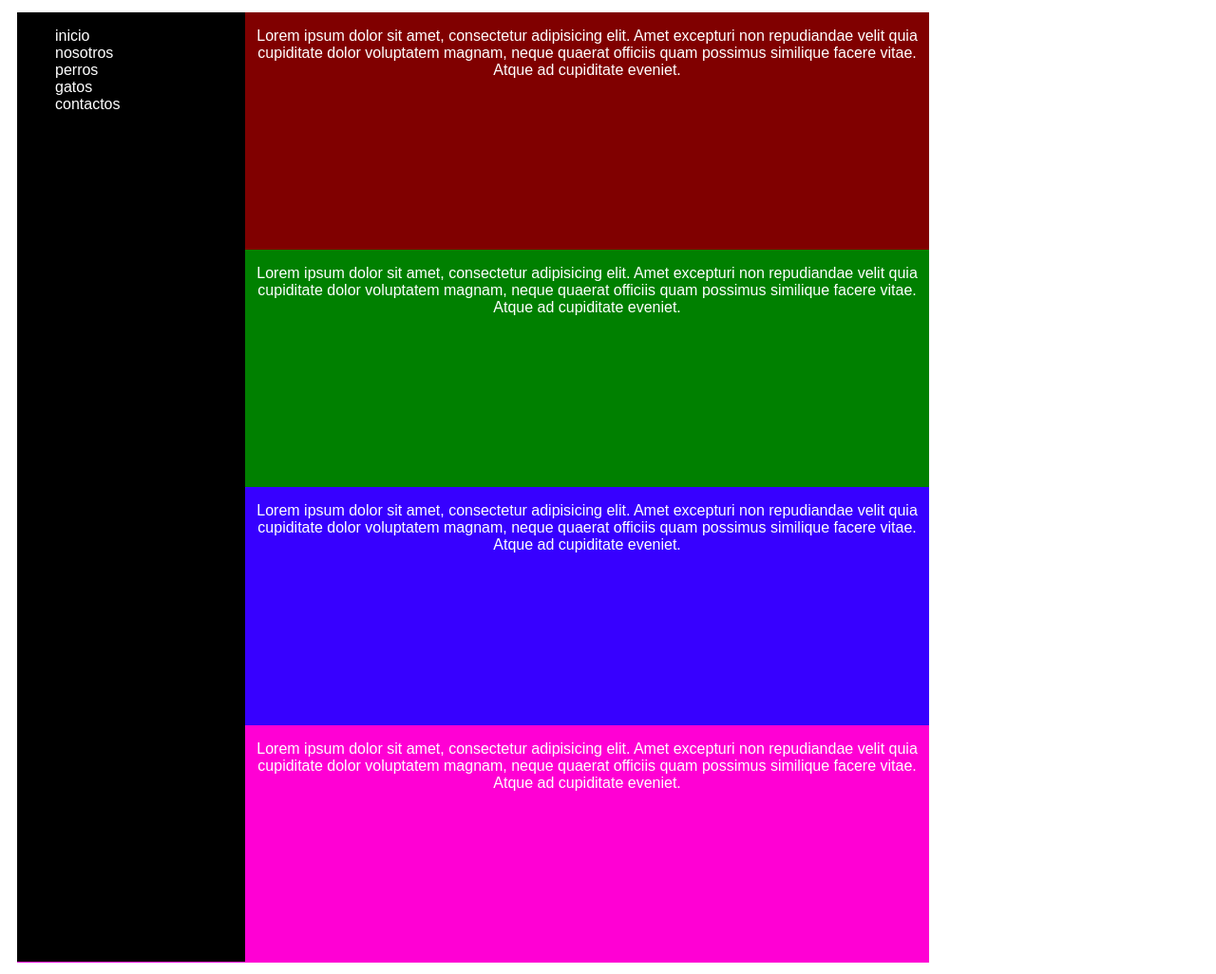
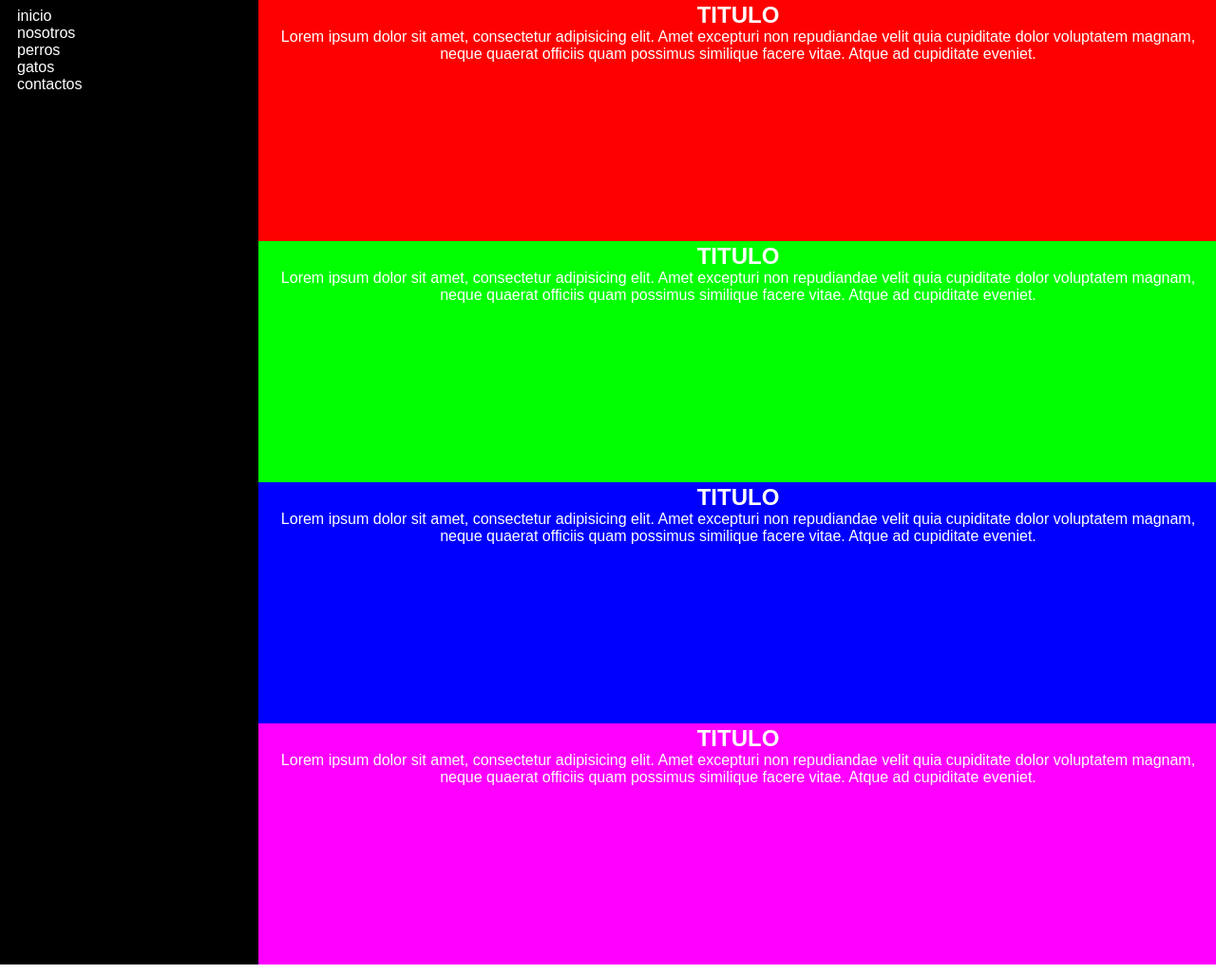
Before and after one commit to joabustamantec/ayuda-a-un-peludo, a plain HTML site: page index.html in a window 1280 px wide. Shown: the whole page at 95% size. Drawn offline with Linux system fonts and the light colour scheme.

Commit message:
segundo trabajo pagina colores

```diff
--- a/css/estilos.css
+++ b/css/estilos.css
@@ -1,14 +1,15 @@
 *{
 
   font-family: sans-serif;
+  padding: 0px;
+  margin: 0px;
 
 }
 
 .contenedor{
   height: 1000px;
-  width: 1200px;
-  margin: 5px;
-  padding: 5px;
+  width: auto;
+
   }
 
 .navegacion{
@@ -16,11 +17,14 @@
   width: 20%;
   height: 100%;
   float: left;
+  top: 10px;
+  padding: 8px;
 }
 
 .navegacion li a{
 text-decoration: none;
-color: white;
+color: rgb(255, 255, 255);
+margin-left: 10px;
 }
 
 .navegacion li:hover{
@@ -31,42 +35,40 @@ transition:0.5s;
 
 
 .contenido1{
-width: 80%;
+width: 100%;
 height: 25%;
-background-color: rgb(128, 0, 0);
+background-color: rgb(255, 0, 0);
 color: white;
-padding: 0.1px;
 text-align: center;
-
+padding: 2px;
 }
 
 
 .contenido2{
-width: 80%;
+width: 100%;
 height: 25%;
-background-color: green;
+background-color: rgb(0, 255, 0);
 color: white;
-padding: 0.1px;
 text-align: center;
-
+padding: 2px;
 }
 
 
 .contenido3{
-width: 80%;
+width: 100%;
 height: 25%;
-background-color: rgb(55, 0, 255);
+background-color: rgb(0, 0, 255);
 color: white;
-padding: 0.1px;
 text-align: center;
+padding: 2px;
 }
 
 
 .contenido4{
-width: 80%;
+width: 100%;
 height: 25%;
-background-color: rgb(255, 0, 212);
+background-color: rgb(255, 0, 255);
 color: white;
-padding: 0.1px;
 text-align: center;
+padding: 2px;
 }
--- a/index.html
+++ b/index.html
@@ -25,6 +25,7 @@
 
 
         <div class="contenido1">
+            <h2>TITULO</h2>
             <p>
                 Lorem ipsum dolor sit amet, consectetur adipisicing elit. Amet excepturi non repudiandae velit quia cupiditate dolor voluptatem magnam, neque quaerat officiis quam possimus similique facere vitae. Atque ad cupiditate eveniet.
             </p>
@@ -32,6 +33,7 @@
         </div>
 
         <div class="contenido2">
+            <h2>TITULO</h2>
             <p>
                 Lorem ipsum dolor sit amet, consectetur adipisicing elit. Amet excepturi non repudiandae velit quia cupiditate dolor voluptatem magnam, neque quaerat officiis quam possimus similique facere vitae. Atque ad cupiditate eveniet.
             </p>
@@ -39,6 +41,7 @@
         </div>
 
         <div class="contenido3">
+            <h2>TITULO</h2>
             <p>
                 Lorem ipsum dolor sit amet, consectetur adipisicing elit. Amet excepturi non repudiandae velit quia cupiditate dolor voluptatem magnam, neque quaerat officiis quam possimus similique facere vitae. Atque ad cupiditate eveniet.
             </p>
@@ -46,6 +49,7 @@
         </div>
 
         <div class="contenido4">
+            <h2>TITULO</h2>
             <p>
                 Lorem ipsum dolor sit amet, consectetur adipisicing elit. Amet excepturi non repudiandae velit quia cupiditate dolor voluptatem magnam, neque quaerat officiis quam possimus similique facere vitae. Atque ad cupiditate eveniet.
             </p>
```
Also changed, not shown: img/gatos.jpg (deleted), img/perros.jpg (deleted).
